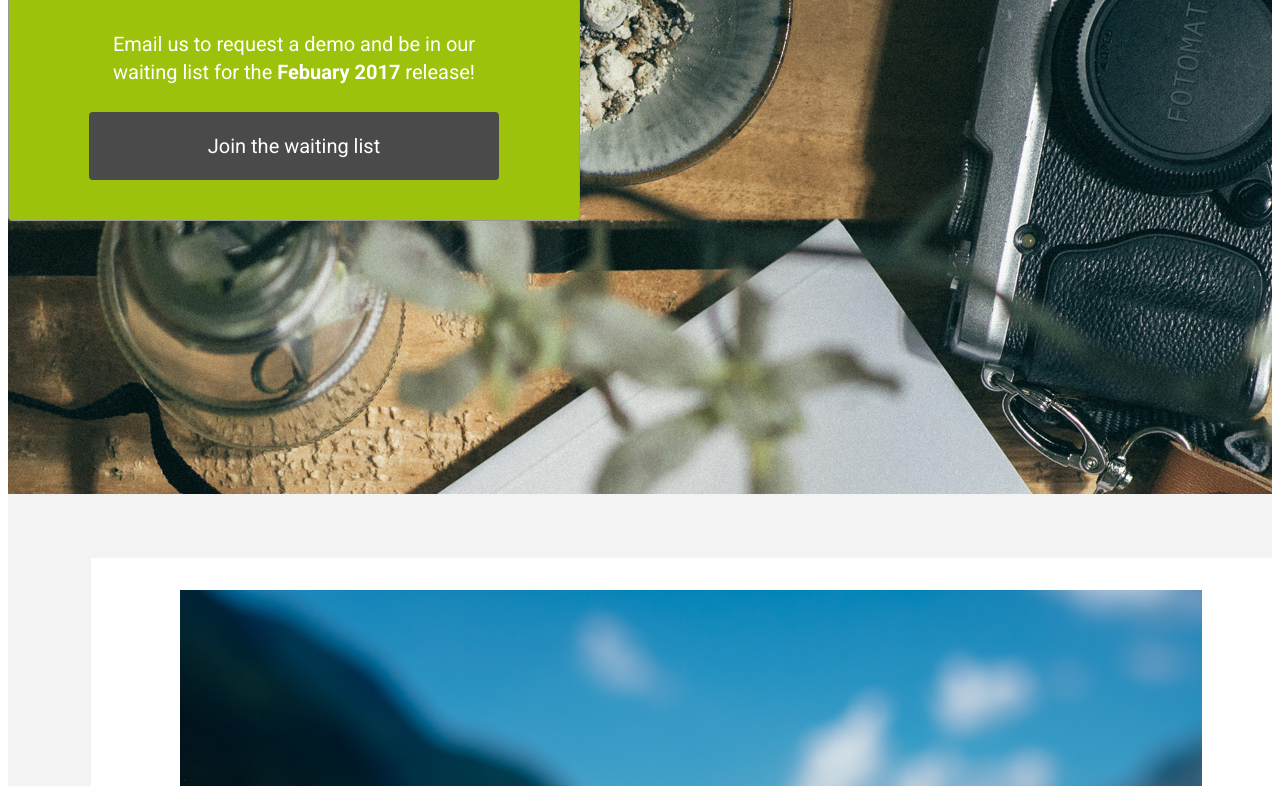
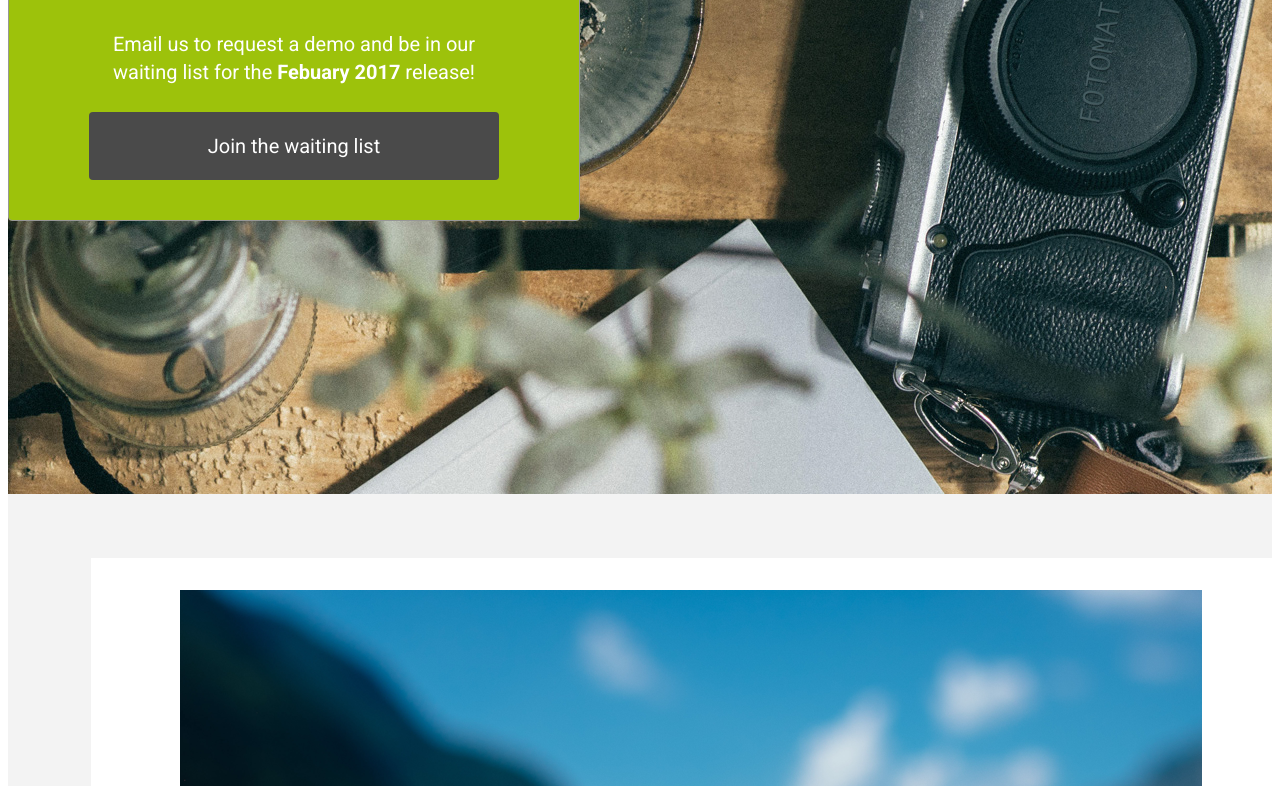
Before and after one commit to MrJaydos/fotomatic_broken, a plain HTML site: page index.html in a window 1280 px wide. Shown: the part 295-1081 px from the top of the page. Drawn offline with Linux system fonts and the light colour scheme; a web font is replaced by a local one.

Commit message:
Fixed Background Repeat

```diff
--- a/resources/css/style.css
+++ b/resources/css/style.css
@@ -123,18 +123,17 @@ header .mobile {
 
 /* Sign Up Section */
 
-.banner {
-  background-image: url(../images/banner-landingpage.jpg);
-  background-size: cover;
-  background-repeat: none;
-  margin: 0;
-}
 
 #sign-up-section {
   display: flex;
   justify-content: flex-start;
   align-items: flex-start;
   height: 43.5rem;
+  background-image: url(../images/banner-landingpage.jpg);
+  background-size: cover;
+  background-repeat: no-repeat;
+  background-position: bottom;
+  margin: 0;
 }
 
 #sign-up-cta {
```
